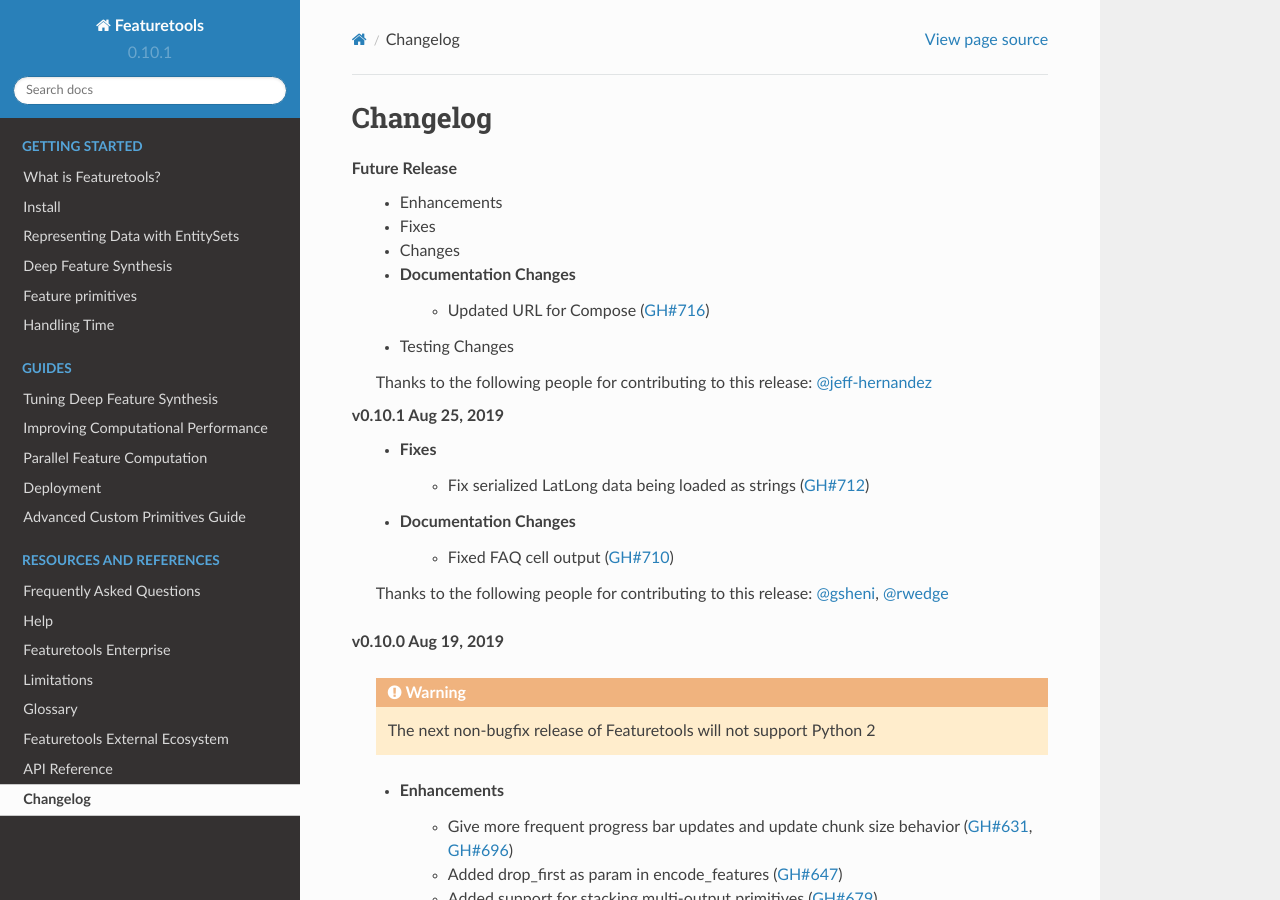
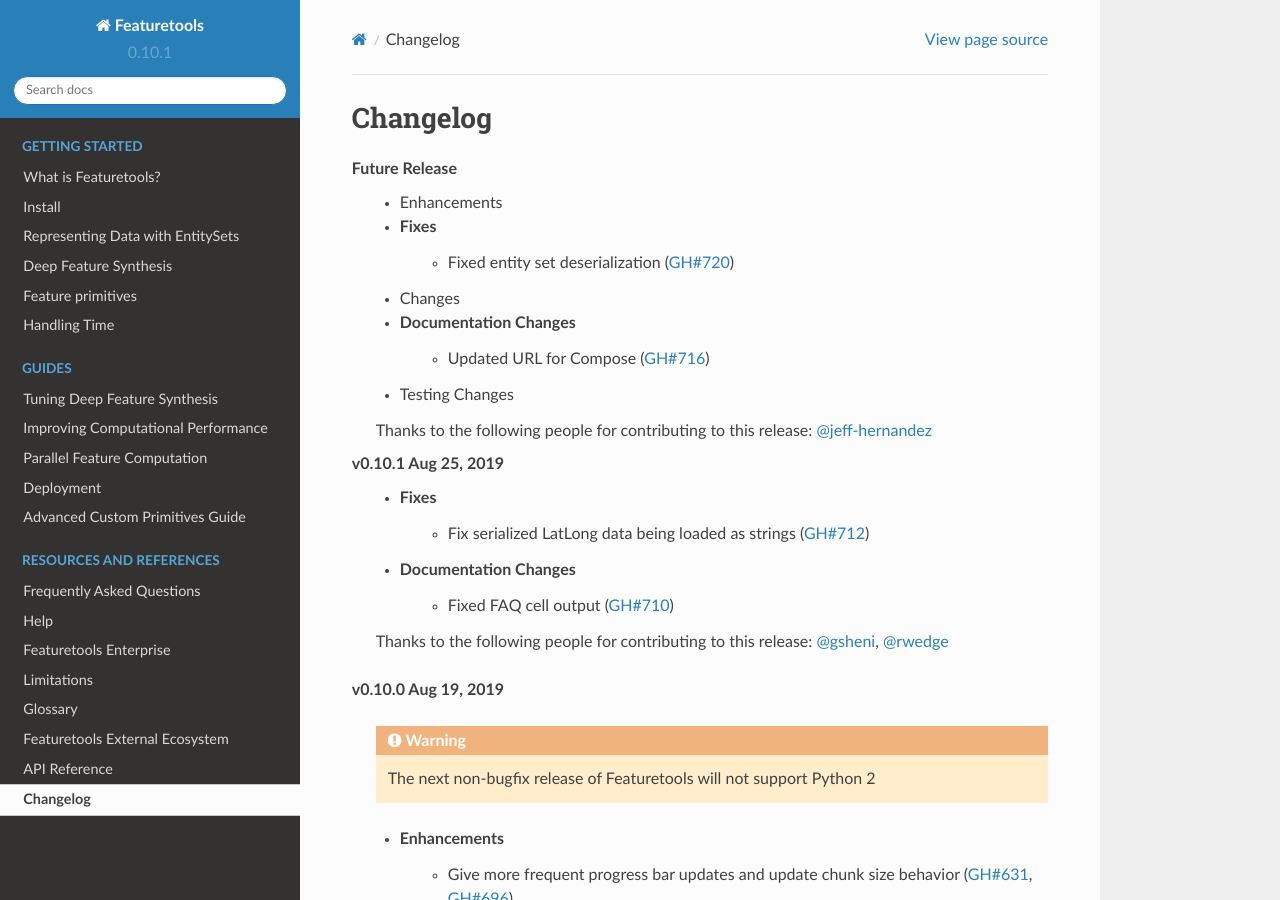
Before and after one commit to alteryx/featuretools, a Sphinx documentation site: the page built from docs/source/changelog.rst, in a window 1280 px wide and 900 px high. Built offline with Sphinx 7.4.7 and the Read the Docs theme 2.0.0, drawn with Linux system fonts in a browser that asks for light colours; pages that are not in the unit, such as notebooks, are missing from menus.

Commit message:
update changelog

```diff
--- a/docs/source/changelog.rst
+++ b/docs/source/changelog.rst
@@ -5,6 +5,7 @@
 **Future Release**
     * Enhancements
     * Fixes
+        * Fixed entity set deserialization (:pr:`720`)
     * Changes
     * Documentation Changes
         * Updated URL for Compose (:pr:`716`)
```
